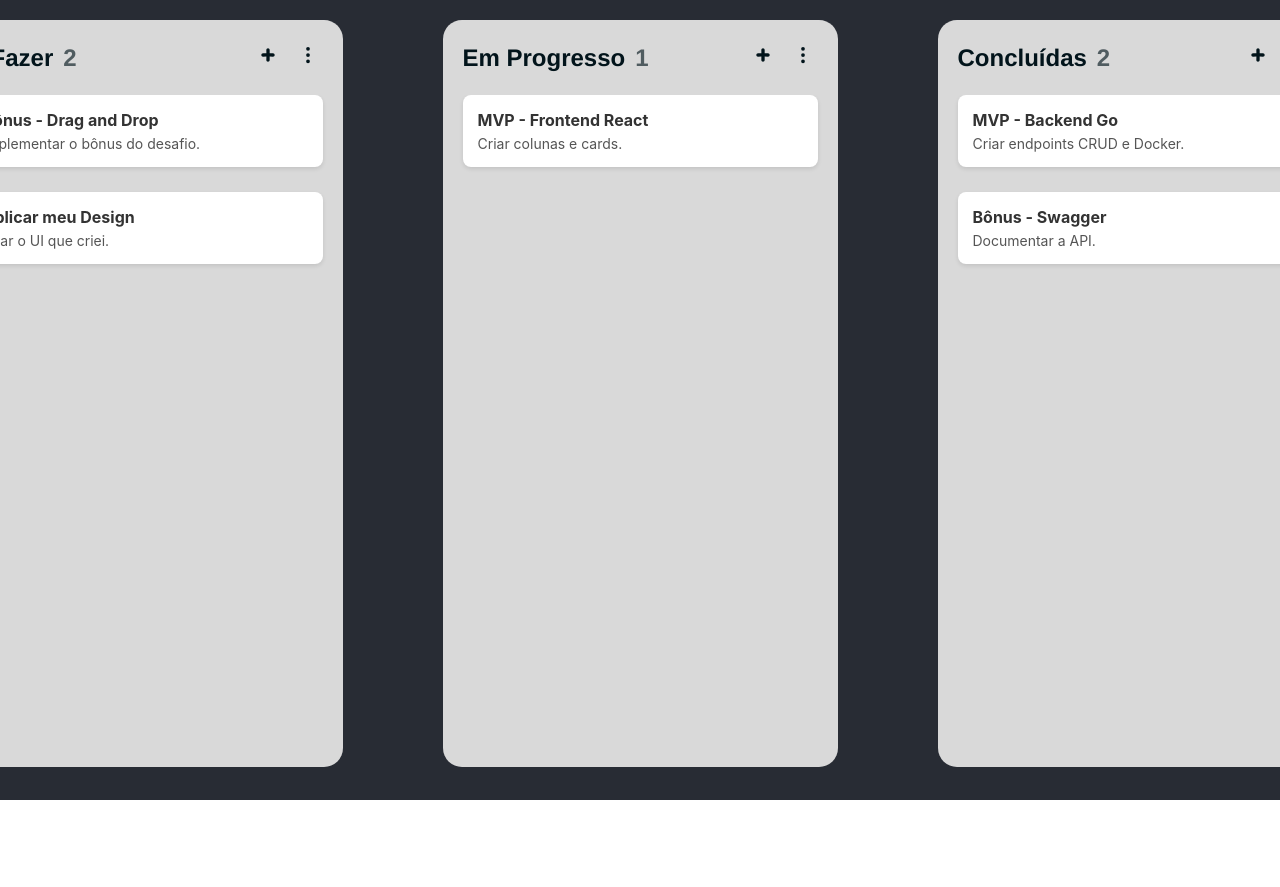
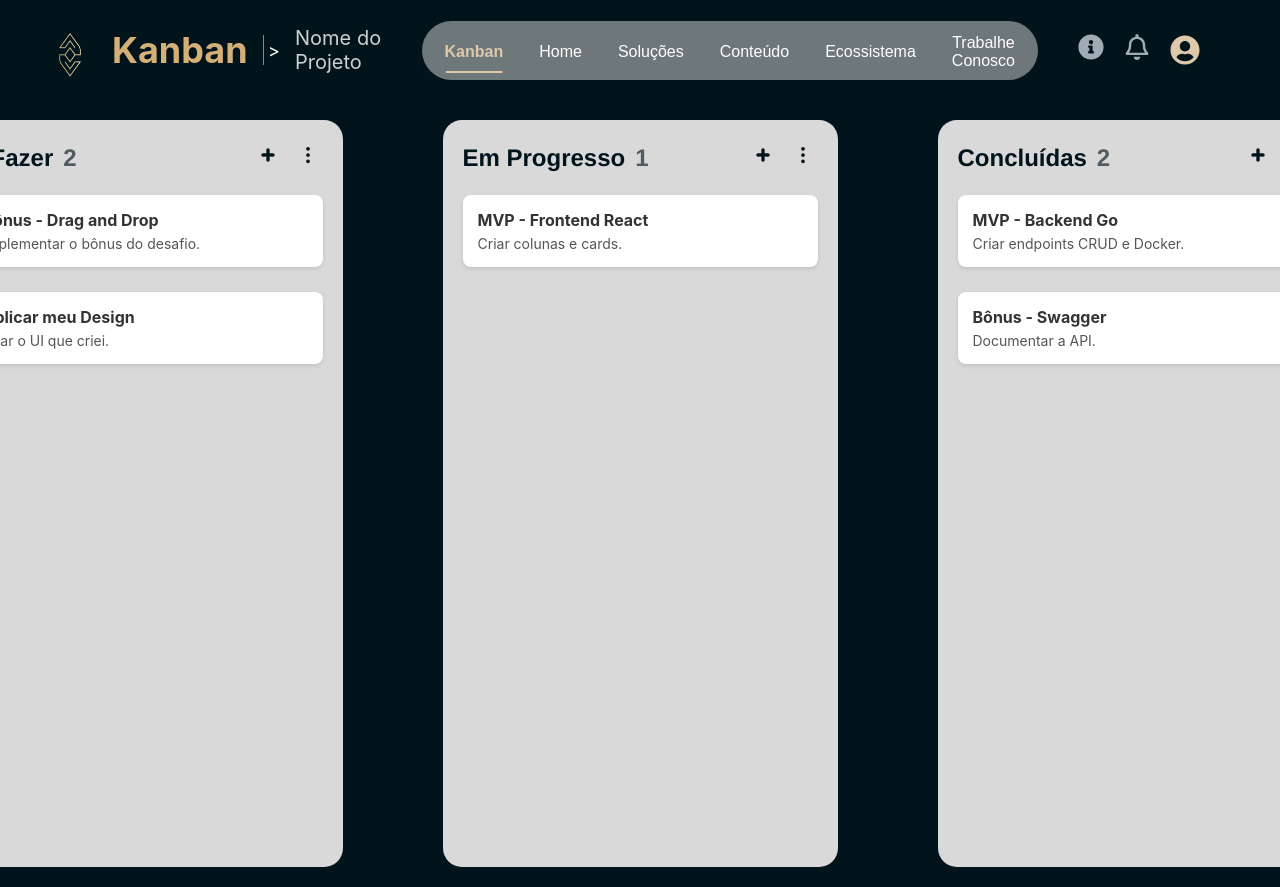
Before and after one commit to FrancoBorba/desafio-fullstack-veritas, a React (Create React App) app in the folder frontend/: page / in a window 1280 px wide. Shown: the top 887 px of the page. Before the commit the page ends 800 px from the top, so only its background shows below. Built offline with nearby package versions, Linux system fonts and the light colour scheme.

Commit message:
Feat(frontend) Creates Header

```diff
--- a/frontend/src/App.css
+++ b/frontend/src/App.css
@@ -1,20 +1,10 @@
 /* Em frontend/src/App.css */
 .App {
-  text-align: center;
-  background-color: #282c34;
+  background-color: #02141B;
   min-height: 100vh;
-  color: white;
-  text-align: center;
+  color: #c9d1d9;
 }
 
-.App-header {
-  padding: 20px;
-  border-bottom: 2px solid #61dafb;
-}
-
-.App-content {
-  padding: 20px;
-}
 
 .kanban-board {
   display: flex;
--- a/frontend/src/App.js
+++ b/frontend/src/App.js
@@ -4,7 +4,6 @@ import React, { useState } from 'react';
 import './App.css';
 import TaskCollumn from './components/TaskCollumn';
 import Navbar from './components/Navbar';
-import LogoVeritas from "./assets/LogoVeritas.png"
 
 // Create fake cards to test and improve the design
 const mockTasks = [
@@ -26,7 +25,7 @@ function App() {
     <div className="App">
 
 
-
+      <Navbar></Navbar>
 
       <main className="kanban-board">
 
--- a/frontend/src/components/Navbar.css
+++ b/frontend/src/components/Navbar.css
@@ -0,0 +1,120 @@
+/* Em frontend/src/components/Navbar.css */
+
+.navbar-container {
+  display: flex;
+  align-items: center;
+  justify-content: flex-start;
+  background-color: #02141B;
+  padding: 20px 30px;
+  gap: 40px;
+
+}
+
+/* --- Left side--- */
+.navbar-left {
+  display: flex;
+  align-items: center;
+  gap: 15px;
+}
+.navbar-logo-group {
+  display: flex;
+  align-items: center;
+  gap: 2px;
+}
+.navbar-logo {
+  height: 60px;
+  width: 80px;
+}
+.navbar-logo-text {
+  font-size: 36px;
+  font-weight: bold;
+  color: #D4AF78;
+  font-family: -apple-system, BlinkMacSystemFont, "Segoe UI", Roboto, Helvetica, Arial, sans-serif;
+}
+.navbar-divider {
+  height: 30px;
+  width: 1px;
+  background-color:#FFFFFF;
+  margin-right: -10px;
+  opacity: 50%;
+}
+.navbar-divider-arrow {
+  font-size: 18px;
+  color: #FFFFFF;
+}
+.navbar-project-name {
+  font-size: 20px;
+  color: #FFFFFF;
+  opacity: 0.8;
+  font-family: -apple-system, BlinkMacSystemFont, "Segoe UI", Roboto, Helvetica, Arial, sans-serif;
+}
+
+/* --- Center --- */
+.navbar-center {
+}
+.nav-tabs {
+  display: flex;
+  background-color: rgba(217, 217, 217, 0.5);
+  border-radius: 30px;
+  padding: 5px;
+}
+.nav-tab {
+  background: none;
+  border: none;
+  color: #FFFFFF;
+  font-size: 16px;
+  font-weight: 500;
+  padding: 8px 18px;
+  border-radius: 20px;
+  cursor: pointer;
+  position: relative;
+  padding-bottom: 5px;
+}
+/* The active board */
+.nav-tab.active {
+  color: #DEC9AA;
+  font-weight: 700;
+
+}
+
+.nav-tab.active::after {
+  content: '';
+  position: absolute;
+  bottom: 2px;
+  left: 50%;
+  transform: translateX(-50%);
+  width: 60%;
+  height: 2px;
+  background-color: #DEC9AA;
+  border-radius: 2px;
+}
+
+
+.navbar-right {
+  display: flex;
+  align-items: center;
+  gap: 20px;
+  margin-left: auto;
+  margin-right: 50px;
+}
+
+.nav-btn-icon {
+  background: none;
+  border: none;
+  padding: 0;
+  margin: 0;
+
+  color: #c9d1d9;
+  font-size: 26px;
+  cursor: pointer;
+  opacity: 0.8;
+  transition: opacity 0.2s;
+}
+.nav-btn-icon:hover {
+  opacity: 1;
+}
+
+.navbar-avatar {
+  font-size: 30px;
+  color: #DEC9AA;
+}
--- a/frontend/src/components/Navbar.js
+++ b/frontend/src/components/Navbar.js
@@ -0,0 +1,53 @@
+
+import React from 'react';
+import './Navbar.css';
+import logo from '../assets/LogoVeritas.png';
+import { FaInfoCircle, FaRegBell, FaUserCircle } from 'react-icons/fa';
+
+function Navbar() {
+ return (
+    <header className="navbar-container">
+
+
+      <div className="navbar-left">
+         {/* --  LOGO GROUP (LOGO + TEXT) -- */}
+            <div className="navbar-logo-group">
+            <img src={logo} className="navbar-logo" alt="Logo Kanban" />
+            <span className="navbar-logo-text">Kanban</span>
+        </div>
+
+        {/* --  VERTICAL DIVIDER -- */}
+        <div className="navbar-divider" />
+            {/* --  > -- */}
+        <span className="navbar-divider-arrow">&gt;</span>
+
+        {/* --- Project name --- */}
+        <span className="navbar-project-name">Nome do Projeto</span>
+      </div>
+
+      <div className="navbar-center">
+        <nav className="nav-tabs">
+          <button className="nav-tab active">Kanban</button>
+          <button className="nav-tab">Home</button>
+          <button className="nav-tab">Soluções</button>
+          <button className="nav-tab">Conteúdo</button>
+          <button className="nav-tab">Ecossistema</button>
+          <button className="nav-tab">Trabalhe Conosco</button>
+        </nav>
+      </div>
+
+      <div className="navbar-right">
+        <button className="nav-btn-icon">
+          <FaInfoCircle />
+        </button>
+        <button className="nav-btn-icon">
+          <FaRegBell />
+        </button>
+        <FaUserCircle className="navbar-avatar" />
+      </div>
+
+    </header>
+  );
+}
+
+export default Navbar;
```
